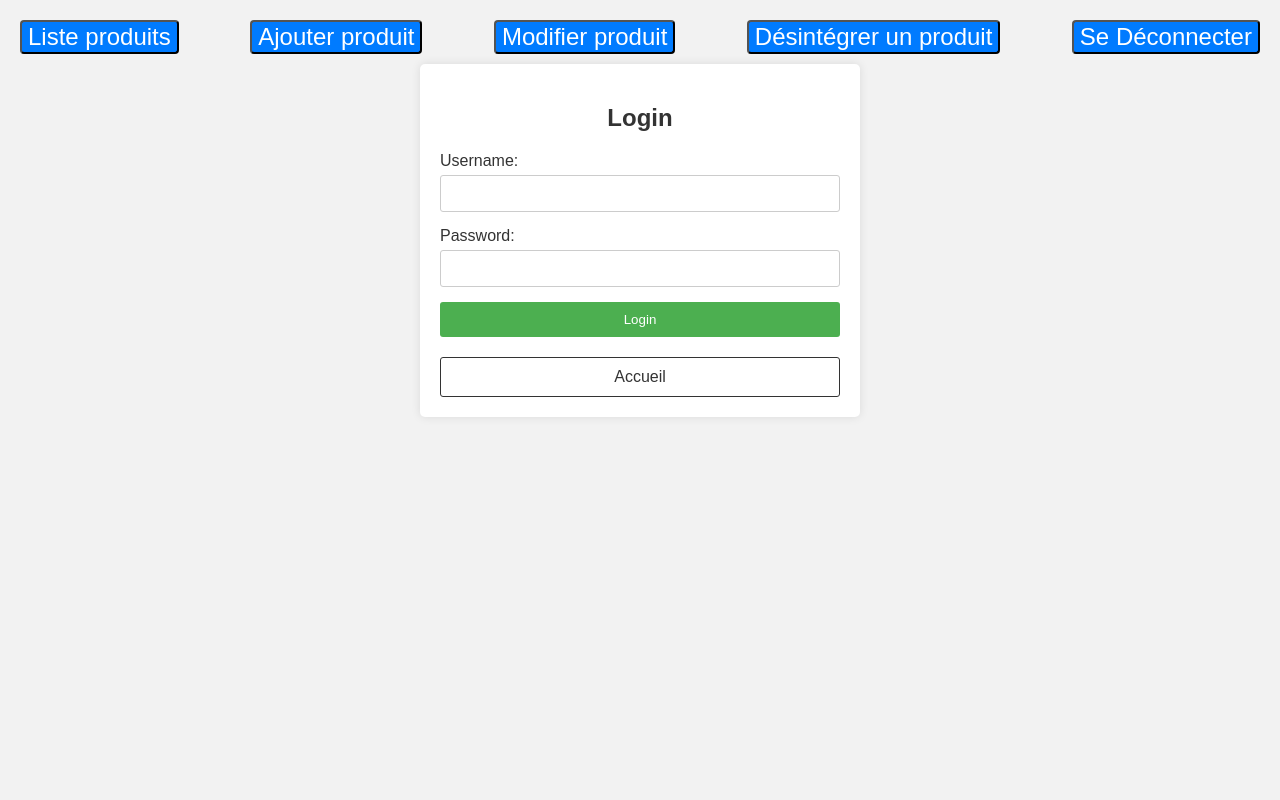
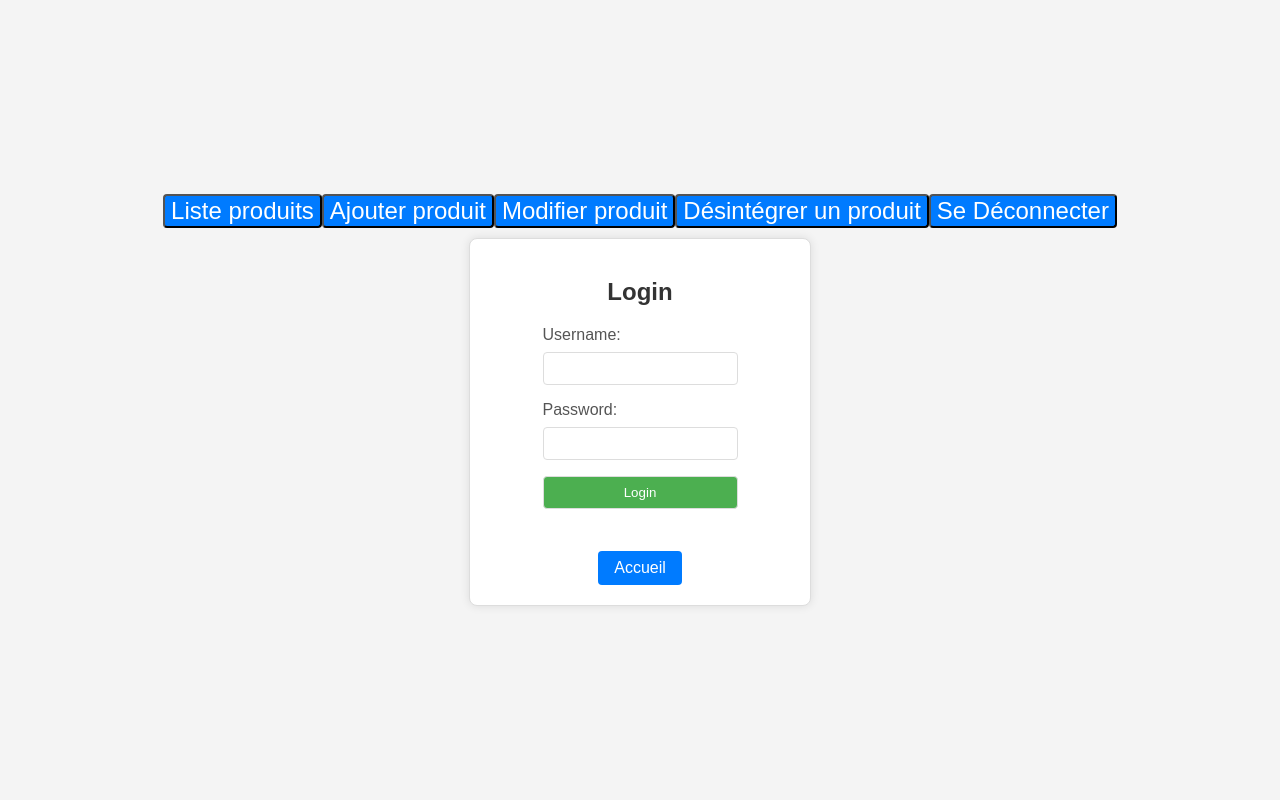
Before and after one commit to RonanLes/LPMI_2023_Groupe3, a PHP site: page /index.php?page=login in a window 1280 px wide. Run offline with PHP 8.4, Linux system fonts and the light colour scheme; the visitor is signed in with stand-in values (Sample User, id 1).

Commit message:
first commit

```diff
--- a/app/Views/loginV.php
+++ b/app/Views/loginV.php
@@ -1,84 +1,75 @@
-<!DOCTYPE html>
-<html lang="fr">
-<head>
-  <meta charset="UTF-8">
-  <meta name="viewport" content="width=device-width, initial-scale=1.0">
-  <title>Login</title>
 <style>
   body {
     font-family: Arial, sans-serif;
-      background-color: #f2f2f2;
+    background-color: #f4f4f4;
+    margin: 0;
+    padding: 0;
+    display: flex;
+    flex-direction: column;
+    justify-content: center;
+    align-items: center;
+    height: 100vh;
   }
 
   .login-container {
-      max-width: 400px;
-      margin: 0 auto;
+    display: flex;
+    flex-direction: column;
+    align-items: center;
     background-color: #fff;
+    border: 1px solid #ddd;
     padding: 20px;
-      border-radius: 5px;
+    border-radius: 8px;
     box-shadow: 0 0 10px rgba(0, 0, 0, 0.1);
+    width: 300px;
   }
 
-    .login-container h2 {
+  h2 {
     text-align: center;
     color: #333;
+    margin-bottom: 20px;
   }
 
-    .login-container form {
-      margin-top: 20px;
+  label {
+    display: block;
+    margin-bottom: 8px;
+    color: #555;
   }
 
-    .login-container label {
-      display: block;
-      margin-bottom: 5px;
-      color: #333;
+  input {
+    width: 100%;
+    padding: 8px;
+    margin-bottom: 16px;
+    box-sizing: border-box;
+    border: 1px solid #ddd;
+    border-radius: 4px;
   }
 
-    .login-container input[type="text"],
-    .login-container input[type="password"] {
-      width: 100%;
-      padding: 10px;
-      margin-bottom: 15px;
-      border: 1px solid #ccc;
-      border-radius: 3px;
-      box-sizing: border-box;
+  input[type="submit"] {
+    background-color: #4caf50;
+    color: #fff;
+    cursor: pointer;
   }
 
-    .login-container input[type="submit"] {
-      width: 100%;
-      padding: 10px;
-      background-color: #4CAF50;
-      color: #fff;
-      border: none;
-      border-radius: 3px;
-      cursor: pointer;
-      transition: background-color 0.3s;
-    }
-
-    .login-container input[type="submit"]:hover {
+  input[type="submit"]:hover {
     background-color: #45a049;
   }
 
   .home-button {
-      display: block;
-      text-align: center;
-      margin-top: 20px;
+    background-color: #007bff;
+    color: #fff;
+    border: none;
+    padding: 8px 16px;
     text-decoration: none;
-      color: #333;
-      border: 1px solid #333;
-      padding: 10px 20px;
-      border-radius: 3px;
-      transition: background-color 0.3s;
+    cursor: pointer;
+    border-radius: 4px;
+    margin-top: 10px;
   }
 
   .home-button:hover {
-      background-color: #333;
-      color: #fff;
+    background-color: #0056b3;
   }
 </style>
-</head>
-<body>
-
+</style>
 <div class="login-container">
   <h2>Login</h2>
 
@@ -94,6 +85,3 @@
 
   <a href="index.php" class="home-button">Accueil</a>
 </div>
-
-</body>
-</html>
```
Lines whose indentation alone changed are shown as unchanged.
